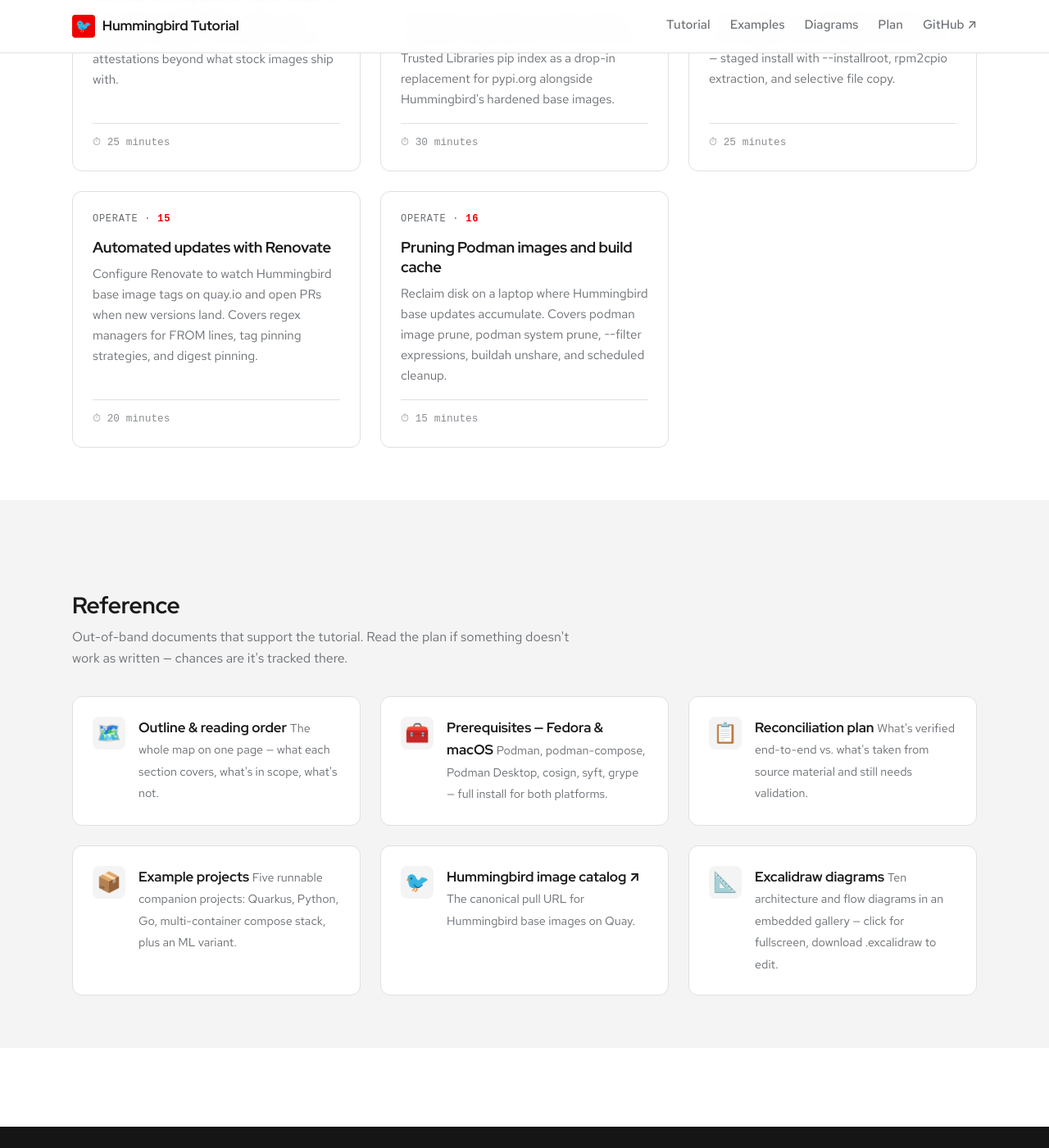
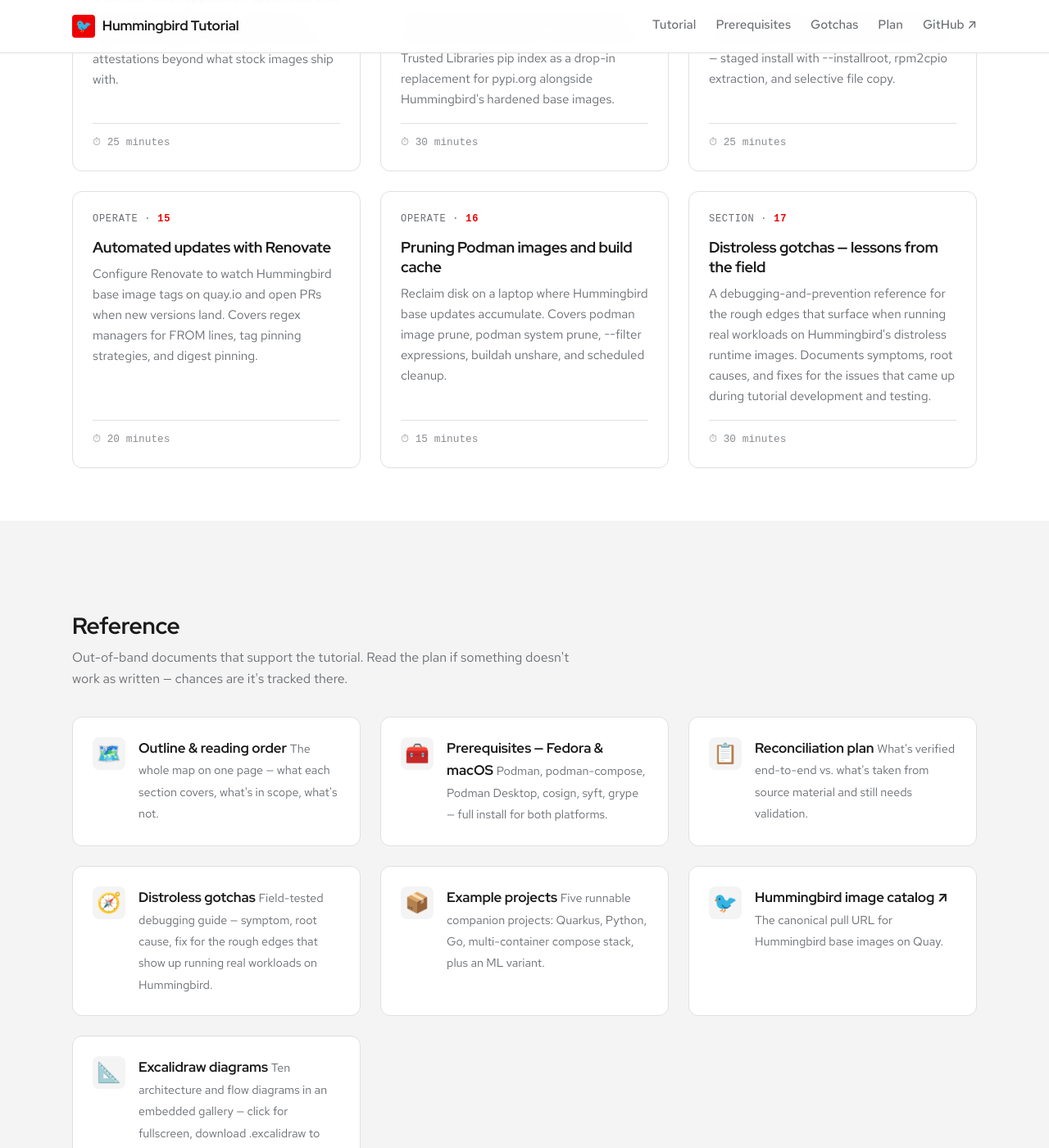
Before and after one commit to patterncatalyst/hummingbird-tutorial, a Jekyll site: the page built from index.html, in a window 1280 px wide and 1400 px high, scrolled down 2340 px. Shown: the whole window at 82% size. Built offline with Jekyll 4.4.1, drawn with Linux system fonts in a browser that asks for light colours; some web fonts are replaced; some of the changed lines change nothing that is shown.

Commit message:
Add §17 Distroless gotchas; surface from homepage card and top nav

````diff
--- a/_docs/00-outline.md
+++ b/_docs/00-outline.md
@@ -118,7 +118,7 @@ inference container, a secure edge-application stack, a
 DevSecOps pipeline, and the trusted-application stack that ties
 everything in the tutorial together.
 
-## Optional follow-ups (sections 12–16)
+## Optional follow-ups (sections 12–17)
 
 These sections go deeper on specific topics and can be read in
 any order after the core tutorial.
@@ -155,6 +155,18 @@ Reclaim laptop disk as Hummingbird base updates accumulate.
 `podman image prune`, `podman system prune`, age-based filters,
 and a scheduled-cleanup recipe via systemd or launchd.
 
+### 17. [Distroless gotchas — lessons from the field]({{ "/docs/17-distroless-gotchas/" | prepend: site.baseurl }})
+
+A debugging-and-prevention reference for the rough edges that
+surface running real workloads on Hummingbird's distroless runtime.
+Covers `RUN` failures from missing shells, `HOME`/cache
+permission errors, the `lib`/`lib64` split that breaks PYTHONPATH,
+the shared-library `COPY` pattern for adding `libstdc++`/`libgomp`
+to support NumPy, IPv4/IPv6 binding caveats that surface as
+"Connection reset by peer", and decision criteria for when
+Hummingbird isn't the right runtime for your workload. Each
+gotcha is documented as symptom → root cause → fix.
+
 ## What this tutorial deliberately does not cover
 
 A few things are out of scope on purpose:
--- a/_docs/11-real-world-examples.md
+++ b/_docs/11-real-world-examples.md
@@ -336,6 +336,7 @@ optional follow-ups that go deeper on specific topics:
 - [Installing RPMs into the runtime image]({{ "/docs/14-installing-rpms/" | prepend: site.baseurl }}) — three patterns for adding OS packages to a runtime that has no `dnf`.
 - [Automated updates with Renovate]({{ "/docs/15-renovate/" | prepend: site.baseurl }}) — keep your base images current as Hummingbird publishes new tags.
 - [Pruning Podman images and build cache]({{ "/docs/16-pruning/" | prepend: site.baseurl }}) — reclaim disk on a laptop where bases accumulate.
+- [Distroless gotchas — lessons from the field]({{ "/docs/17-distroless-gotchas/" | prepend: site.baseurl }}) — debugging-and-prevention reference for the rough edges that come up running real workloads on Hummingbird's distroless runtime. Symptom, root cause, fix for everything we hit during tutorial development.
 
 The [reconciliation plan]({{ "/plans/reconciliation-plan/" | prepend: site.baseurl }})
 tracks what needs to be verified or expanded. If you spotted
--- /dev/null
+++ b/_docs/17-distroless-gotchas.md
@@ -0,0 +1,496 @@
+---
+title: Distroless gotchas — lessons from the field
+order: 17
+description: A debugging-and-prevention reference for the rough edges that surface when running real workloads on Hummingbird's distroless runtime images. Documents symptoms, root causes, and fixes for the issues that came up during tutorial development and testing.
+duration: 30 minutes
+---
+
+This section exists because Hummingbird's distroless minimalism — the
+property that makes it a great runtime for security-conscious workloads —
+also magnifies every implicit assumption baked into the wider container
+ecosystem. A tool that "just works" on UBI or Alpine because some package
+is incidentally present can fail in surprising ways on a runtime that
+ships only what's strictly needed.
+
+This page collects the issues that came up while writing and testing
+this tutorial against real Hummingbird images, in roughly the order
+you're likely to hit them. Each entry has the symptom you'll see, the
+root cause, and the fix.
+
+If you're hitting an unfamiliar problem with a Hummingbird build, the
+fastest path is usually: skim this list for the symptom, apply the fix,
+move on. Many of the symptoms (`mvn: command not found`,
+`Connection reset by peer`, `cannot open shared object file`) are
+genuinely cryptic on first encounter and quick to diagnose once you've
+seen them once.
+
+## Build-time gotchas
+
+These surface during `podman build` itself.
+
+### "executable file '/bin/sh' not found" in a runtime stage
+
+**Symptom:**
+
+```
+error running container: from /usr/bin/crun creating container for [/bin/sh -c ...]:
+executable file `/bin/sh` not found: No such file or directory
+```
+
+**Root cause:** Hummingbird runtime images are distroless. There is no
+`/bin/sh`, no shell of any kind. Buildah's `RUN` instruction defaults to
+`/bin/sh -c <command>`, which fails the moment you try to use `RUN` in a
+runtime stage.
+
+**Fix:** Move everything that needs a shell into the builder stage. The
+runtime stage takes only `COPY` instructions. Any setup (installing
+packages, running scripts, modifying files) must happen in the builder,
+with the result `COPY`-ed across.
+
+```dockerfile
+# Wrong — fails because /bin/sh doesn't exist in runtime
+FROM ${HB_REGISTRY}/python:3.13
+RUN pip install some-package      # NO
+
+# Right — install in builder, copy result to runtime
+FROM ${HB_REGISTRY}/python:3.13-builder AS builder
+RUN pip install --prefix=/build/install some-package
+
+FROM ${HB_REGISTRY}/python:3.13
+COPY --from=builder /build/install /usr/local
+```
+
+### "Permission denied" on `/.cache`, `/.npm`, `/.m2`
+
+**Symptom:** A build tool fails with permission denied on a path at the
+filesystem root:
+
+```
+failed to initialize build cache at /.cache/go-build: mkdir /.cache: permission denied
+EACCES: permission denied, mkdir '/.npm'
+[ERROR] Could not create local repository at /.m2/repository
+```
+
+**Root cause:** Hummingbird builder images run as UID 1001 by default,
+but they don't set `HOME` for that user. Many build tools default to
+`$HOME/.cache`, `$HOME/.npm`, or `$HOME/.m2` for their working state.
+With `HOME` unset, those paths resolve to `/.cache`, `/.npm`, and `/.m2`
+at the filesystem root, where UID 1001 has no write permission.
+
+**Fix:** Set `HOME` to a directory the build user owns. `/build` is the
+conventional choice (used as `WORKDIR` in this tutorial's examples):
+
+```dockerfile
+FROM ${HB_REGISTRY}/python:3.13-builder AS builder
+USER 1001
+WORKDIR /build
+ENV HOME=/build
+```
+
+For tools that don't read `$HOME` but read their own environment
+variable, set both:
+
+```dockerfile
+ENV HOME=/build
+ENV GOCACHE=/build/.cache/go-build      # Go
+ENV NPM_CONFIG_CACHE=/build/.npm        # npm
+ENV PIP_NO_CACHE_DIR=1                  # pip — sidesteps the issue
+```
+
+### "Permission denied" on `/install` with `pip install --prefix`
+
+**Symptom:**
+
+```
+ERROR: Could not install packages due to an OSError:
+[Errno 13] Permission denied: '/install'
+```
+
+**Root cause:** `pip install --prefix=/install` tries to create
+`/install/` at the filesystem root. UID 1001 can't create directories
+at `/`.
+
+**Fix:** Use a prefix path inside the builder's working directory:
+
+```dockerfile
+RUN pip install --prefix=/build/install some-package
+```
+
+Then in the runtime stage, copy the prefix into `/usr/local`:
+
+```dockerfile
+COPY --from=builder /build/install /usr/local
+```
+
+The `/build/install/lib/python3.13/site-packages/` directory lands at
+`/usr/local/lib/python3.13/site-packages/`, which is on Python's default
+search path. Same for `bin/` scripts.
+
+### "mvn: command not found" in `openjdk:21-builder`
+
+**Symptom:**
+
+```
+/bin/sh: line 1: mvn: command not found
+```
+
+**Root cause:** The Hummingbird `openjdk:21-builder` image ships the JDK
+and `javac` but does not pre-install Maven. Hummingbird keeps builder
+images minimal — build tools that not every user needs (Maven, Gradle,
+Ant) aren't included. For a `javac`-driven Java project, the Hummingbird
+builder is sufficient. For a Maven- or Gradle-driven project, it isn't.
+
+**Fix:** Use UBI's `openjdk-21` for the builder stage. UBI's image is
+purpose-built for Java builds with Maven and Gradle pre-installed. The
+runtime stage stays on `${HB_REGISTRY}/openjdk:21-runtime`.
+
+```dockerfile
+# Build with UBI — has Maven
+FROM ${RH_REGISTRY}/ubi9/openjdk-21:latest AS builder
+USER root
+WORKDIR /build
+COPY pom.xml ./
+RUN mvn -B -ntp dependency:go-offline
+COPY src ./src
+RUN mvn -B -ntp package -DskipTests
+
+# Deploy on Hummingbird — distroless JRE
+FROM ${HB_REGISTRY}/openjdk:21-runtime
+WORKDIR /app
+COPY --from=builder --chown=1001:1001 /build/target/quarkus-app/*.jar ./
+COPY --from=builder --chown=1001:1001 /build/target/quarkus-app/lib/  ./lib/
+USER 1001
+CMD ["java", "-jar", "quarkus-run.jar"]
+```
+
+The CVE surface that ships in production is the runtime image, not the
+builder — the larger UBI builder doesn't reach the deployed artifact.
+
+## Runtime gotchas
+
+These surface when the image runs.
+
+### "python: command not found"
+
+**Symptom:**
+
+```
+crun: executable file `python` not found in $PATH:
+No such file or directory: OCI runtime attempted to invoke a command that was not found
+```
+
+**Root cause:** The Hummingbird `python:3.13` runtime ships `python3` but
+not the bare `python` symlink. Distroless images skip convenience aliases
+that full distros provide for backwards compatibility.
+
+**Fix:** Use the canonical name in `CMD` and `ENTRYPOINT`:
+
+```dockerfile
+# Wrong
+CMD ["python", "-m", "uvicorn", "app.main:app", "--host", "0.0.0.0"]
+
+# Right
+CMD ["python3", "-m", "uvicorn", "app.main:app", "--host", "0.0.0.0"]
+```
+
+### "ModuleNotFoundError" for a package you definitely installed
+
+**Symptom:** A package that pip installed successfully isn't found at
+runtime:
+
+```
+ModuleNotFoundError: No module named 'fastapi'
+```
+
+**Root cause:** RHEL-based distributions split Python's `site-packages`
+across two directories — pure-Python code lands in
+`/usr/local/lib/python3.13/site-packages/`, compiled C-extension code
+lands in `/usr/local/lib64/python3.13/site-packages/`. The runtime
+image's default `sys.path` may not include the `lib64` variant. Packages
+installed in one directory are invisible to a Python that doesn't search
+the other.
+
+**Fix:** Set `PYTHONPATH` to cover both directories explicitly:
+
+```dockerfile
+ENV PYTHONPATH=/usr/local/lib/python3.13/site-packages:/usr/local/lib64/python3.13/site-packages
+```
+
+This is harmless if a directory doesn't exist (Python silently skips
+missing paths) and ensures the runtime finds packages regardless of
+which directory pip chose for them.
+
+### "cannot open shared object file: libstdc++.so.6"
+
+**Symptom:** Importing a NumPy/SciPy/pandas package fails with a missing
+shared library:
+
+```
+ImportError: libstdc++.so.6: cannot open shared object file: No such file or directory
+```
+
+**Root cause:** Hummingbird's distroless `python:3.13` runtime ships
+only what bare CPython needs — the C++ standard library isn't included
+because vanilla Python doesn't use it. NumPy's compiled extensions are
+written in C++ and need `libstdc++` at runtime; same for many other
+scientific-Python packages.
+
+**Fix:** `COPY` the C++ runtime libraries from the builder (which has
+them for compiling C-extensions during install). This is the
+selectively-copy-shared-libraries pattern, and it's the standard tool
+for adapting distroless runtimes to native-extension workloads:
+
+```dockerfile
+COPY --from=builder /usr/lib64/libstdc++.so.6* /usr/lib64/
+COPY --from=builder /usr/lib64/libgcc_s.so.1*  /usr/lib64/
+COPY --from=builder /usr/lib64/libgomp.so.1*   /usr/lib64/
+```
+
+The three above cover most of the NumPy stack:
+
+- `libstdc++` — C++ symbols required at import time.
+- `libgcc_s` — GCC support runtime, required for stack unwinding.
+- `libgomp` — OpenMP runtime, used by NumPy's bundled OpenBLAS for
+  parallel matrix operations. Often delay-loaded: the import succeeds
+  without it, but the first actual compute (`np.eye(3).sum()`) triggers
+  a load that fails. Failure manifests as a silent SIGSEGV killing the
+  worker; the request returns "Connection reset by peer" with no
+  traceback.
+
+When a package fails at import with another `libfoo.so.X: cannot open
+shared object file`, **or** when a request crashes the worker silently,
+the cure is the same: add another `COPY` line.
+
+Common candidates for additions:
+
+| Package | Likely missing library |
+|---|---|
+| scipy | `libgfortran.so.5`, `libquadmath.so.0` |
+| pandas with PyArrow | `libffi.so.7`, possibly `libstdc++` already covered |
+| lxml | `libxml2.so.2`, `libxslt.so.1` |
+| Pillow | `libjpeg.so.62`, `libpng16.so.16` |
+| psycopg2-binary | `libpq.so.5` (or use psycopg2 wheel that bundles it) |
+| cryptography | normally fine — wheel is statically linked |
+
+If your COPY list is starting to look like a hand-rolled mini-distro,
+that's the signal to consider switching the runtime to UBI Python.
+See "When Hummingbird isn't the right runtime" below.
+
+## Network gotchas
+
+These surface only when you're testing your container — fine in
+production, confusing in development.
+
+### "Connection reset by peer" against a working container
+
+**Symptom:** Your application's logs show a clean startup. The container
+is in `Status=running`. But `curl http://localhost:8080/` resets:
+
+```
+curl: (56) Recv failure: Connection reset by peer
+```
+
+**Root cause:** Modern resolvers prefer IPv6. `curl http://localhost`
+resolves `localhost` to `::1` first and connects there. If your
+application binds with Python's `socket.bind(("0.0.0.0", port))`, that's
+IPv4-only — your listener isn't on `::1`. Podman's port forwarder
+accepts the connection on the IPv6 side, can't deliver it to a listener
+that doesn't exist, and resets back to curl. The container is fine; the
+test harness is hitting the wrong address family.
+
+This is not Hummingbird-specific — it would behave identically against
+any distro — but it surfaces more often in distroless environments
+because they tend to have leaner network configurations and less
+ambient dual-stack helper machinery.
+
+**Fix at the test layer:** Use `127.0.0.1` (IPv4 explicit), not
+`localhost`:
+
+```bash
+# Wrong if your container binds 0.0.0.0 only
+curl http://localhost:8080/
+
+# Right
+curl http://127.0.0.1:8080/
+```
+
+**Fix at the application layer (if you want dual-stack):** bind
+explicitly to both:
+
+```python
+# uvicorn — bind both stacks
+uvicorn.run(app, host="::", port=8000)
+```
+
+Languages where the standard library binds dual-stack by default:
+
+- Go (`http.ListenAndServe(":8080", ...)` — both stacks)
+- Java (most servers — both stacks)
+
+Languages where you have to opt in:
+
+- Python (single stack, default; bind to `::` for dual-stack)
+- Node.js (single stack, default)
+
+## Configuration gotchas
+
+These come up in compose files and orchestration, not the Containerfile
+itself.
+
+### Healthcheck commands that don't exist
+
+**Symptom:** `podman-compose up` reports a service stuck in `unhealthy`,
+or healthchecks never succeed even though the service is reachable.
+
+**Root cause:** Healthcheck commands assume utilities that aren't in
+distroless runtimes:
+
+```yaml
+# Wrong — /bin/test doesn't exist in distroless
+healthcheck:
+  test: ["CMD", "/bin/test", "-f", "/proc/1/cmdline"]
+```
+
+**Fix:** Use a tool that's actually in the image. For Node.js
+runtimes, `node` itself is reliably present:
+
+```yaml
+healthcheck:
+  test: ["CMD", "node", "-e",
+    "require('http').get('http://localhost:3000', r => process.exit(r.statusCode === 200 ? 0 : 1)).on('error', () => process.exit(1))"]
+  interval: 5s
+  timeout: 5s
+  retries: 30
+  start_period: 30s
+```
+
+Same idea for other runtimes — use the language interpreter that's
+guaranteed to be in the image, not a coreutils binary.
+
+For databases, the database's own client is usually there. PostgreSQL
+ships `pg_isready` in most distributions including (presumably)
+Hummingbird's `postgresql:18` — that's worth verifying as part of your
+testing matrix rather than assuming.
+
+## When Hummingbird isn't the right runtime
+
+The patterns above will get you a long way — most workloads can run on
+Hummingbird with a small accommodation list. But there's a point where
+the accommodation list itself becomes the problem.
+
+The failure mode looks like this. You're shipping a SciPy-heavy data
+science service. Your Containerfile starts to look like:
+
+```dockerfile
+FROM ${HB_REGISTRY}/python:3.13
+COPY --from=builder /usr/lib64/libstdc++.so.6* /usr/lib64/
+COPY --from=builder /usr/lib64/libgcc_s.so.1*  /usr/lib64/
+COPY --from=builder /usr/lib64/libgomp.so.1*   /usr/lib64/
+COPY --from=builder /usr/lib64/libgfortran.so.5* /usr/lib64/
+COPY --from=builder /usr/lib64/libquadmath.so.0* /usr/lib64/
+COPY --from=builder /usr/lib64/libffi.so.7*    /usr/lib64/
+COPY --from=builder /usr/lib64/libxml2.so.2*   /usr/lib64/
+COPY --from=builder /usr/lib64/libxslt.so.1*   /usr/lib64/
+COPY --from=builder /usr/lib64/libssh2.so.1*   /usr/lib64/
+COPY --from=builder /usr/lib64/libpsl.so.5*    /usr/lib64/
+# ... and so on
+```
+
+At this point you've recreated about a third of UBI's userspace, by
+hand, with the maintenance burden of tracking which libraries are
+needed as you add packages. The CVE-surface argument for using
+Hummingbird is undermined: you're shipping all those libraries; they
+have CVEs; nothing's auditing the set you assembled. UBI ships the
+same set with version coordination and CVE tracking from Red Hat.
+
+The honest engineering answer is to match the runtime to the workload:
+
+- **Use Hummingbird** when your image is Python with a few dependencies,
+  or a Go static binary, or a Java JVM app. The CVE-minimization
+  benefit is real and the accommodation list is short.
+- **Consider UBI** when the accommodation list passes ~5 shared
+  libraries, or when you're including a domain that brings significant
+  native dependencies (heavy NumPy/SciPy/pandas, ML inference,
+  bioinformatics, image processing). At that point UBI's
+  out-of-the-box completeness is worth more than the CVE delta.
+- **Mix freely.** The Quarkus example in this tutorial uses UBI's
+  `openjdk-21` for the builder (because Hummingbird's builder doesn't
+  ship Maven) and Hummingbird's `openjdk:21-runtime` for the deploy
+  image (because that's what reaches production and CVE surface
+  matters there). That pattern — UBI where breadth helps, Hummingbird
+  where minimalism helps — is the most common shape in practice.
+
+There's no shame in the call to use UBI for an ML workload. Hummingbird
+isn't a moral position; it's a tool that's exceptional for some
+workloads and a poor fit for others. Knowing the line is more
+valuable than picking a side.
+
+## A complete reference Containerfile
+
+This is the Containerfile from the [ML example](https://github.com/patterncatalyst/hummingbird-tutorial/blob/main/examples/ml-example/Containerfile),
+annotated with which gotcha each line addresses. It's a useful
+cheat-sheet for assembling new Python-on-Hummingbird projects.
+
+```dockerfile
+ARG HB_REGISTRY=quay.io/hummingbird
+
+# ── Stage 1 ─────────────────────────────────────────────────────────────────
+FROM ${HB_REGISTRY}/python:3.13-builder AS builder
+
+USER 1001
+WORKDIR /build
+
+# Sets HOME so pip's ~/.cache resolves to a writable path.
+ENV HOME=/build PIP_NO_CACHE_DIR=1
+
+COPY --chown=1001:1001 requirements.txt .
+
+# --prefix=/build/install instead of /install — UID 1001 owns /build.
+RUN pip wheel --wheel-dir /build/wheels -r requirements.txt && \
+    pip install --no-index --find-links=/build/wheels --prefix=/build/install \
+        /build/wheels/*.whl
+
+COPY --chown=1001:1001 app/ /build/app/
+
+# ── Stage 2 ─────────────────────────────────────────────────────────────────
+# Distroless. No /bin/sh — only COPY past this point.
+FROM ${HB_REGISTRY}/python:3.13
+WORKDIR /app
+
+# /build/install copies into /usr/local. Python finds packages here.
+COPY --from=builder /build/install /usr/local
+COPY --from=builder --chown=1001:1001 /build/app /app/app
+
+# C++ runtime. Required for any package with C++-compiled extensions.
+COPY --from=builder /usr/lib64/libstdc++.so.6* /usr/lib64/
+COPY --from=builder /usr/lib64/libgcc_s.so.1*  /usr/lib64/
+# OpenMP runtime. Needed by NumPy's BLAS for parallel ops.
+COPY --from=builder /usr/lib64/libgomp.so.1*   /usr/lib64/
+
+# Cover both lib and lib64 — RHEL splits pure-Python and C-extension
+# packages across them, and the runtime's default sys.path may miss one.
+ENV PYTHONPATH=/usr/local/lib/python3.13/site-packages:/usr/local/lib64/python3.13/site-packages
+
+USER 1001
+EXPOSE 8000
+
+# python3, not python — distroless drops the alias.
+CMD ["python3", "-m", "uvicorn", "app.main:app", \
+     "--host", "0.0.0.0", "--port", "8000"]
+```
+
+## Where to go next
+
+If you're hitting an issue not on this list, the
+[reconciliation plan](../../plans/reconciliation-plan/) tracks every
+verified fact and outstanding question about the tutorial's contents.
+The plan's testing matrix in §G is also a record of what's been built
+and run end-to-end versus what's still on faith.
+
+Each gotcha here is also annotated in the relevant Containerfile
+inline, so future readers can find the explanation at the point of
+need rather than having to come back to this page.
+
+If you have an additional gotcha worth adding, the format is intended
+to be straightforward — symptom, root cause, fix — and the source for
+this page is in [`_docs/17-distroless-gotchas.md`](https://github.com/patterncatalyst/hummingbird-tutorial/blob/main/_docs/17-distroless-gotchas.md).
--- a/_includes/header.html
+++ b/_includes/header.html
@@ -7,10 +7,8 @@
     <nav class="site-nav" aria-label="Primary">
       <a href="{{ '/docs/00-outline/' | relative_url }}"
          {% if page.url contains '/docs/' %}aria-current="page"{% endif %}>Tutorial</a>
-      <a href="{{ '/examples/' | relative_url }}"
-         {% if page.url contains '/examples' %}aria-current="page"{% endif %}>Examples</a>
-      <a href="{{ '/diagrams/' | relative_url }}"
-         {% if page.url contains '/diagrams' %}aria-current="page"{% endif %}>Diagrams</a>
+      <a href="{{ '/docs/01-prerequisites/' | relative_url }}">Prerequisites</a>
+      <a href="{{ '/docs/17-distroless-gotchas/' | relative_url }}">Gotchas</a>
       <a href="{{ '/plans/reconciliation-plan/' | relative_url }}"
          {% if page.url contains '/plans/' %}aria-current="page"{% endif %}>Plan</a>
       <a href="https://github.com/{{ site.github_username | default: 'YOURUSER' }}/hummingbird-tutorial"
--- a/index.html
+++ b/index.html
@@ -138,6 +138,14 @@ description: A follow-along tutorial for Project Hummingbird — Red Hat's near-
         </span>
       </a>
 
+      <a class="doc-card" href="{{ '/docs/17-distroless-gotchas/' | relative_url }}">
+        <span class="doc-card__icon" aria-hidden="true">🧭</span>
+        <span>
+          <span class="doc-card__title">Distroless gotchas</span>
+          <span class="doc-card__desc">Field-tested debugging guide — symptom, root cause, fix for the rough edges that show up running real workloads on Hummingbird.</span>
+        </span>
+      </a>
+
       <a class="doc-card" href="{{ '/examples/' | relative_url }}">
         <span class="doc-card__icon" aria-hidden="true">📦</span>
         <span>
````
